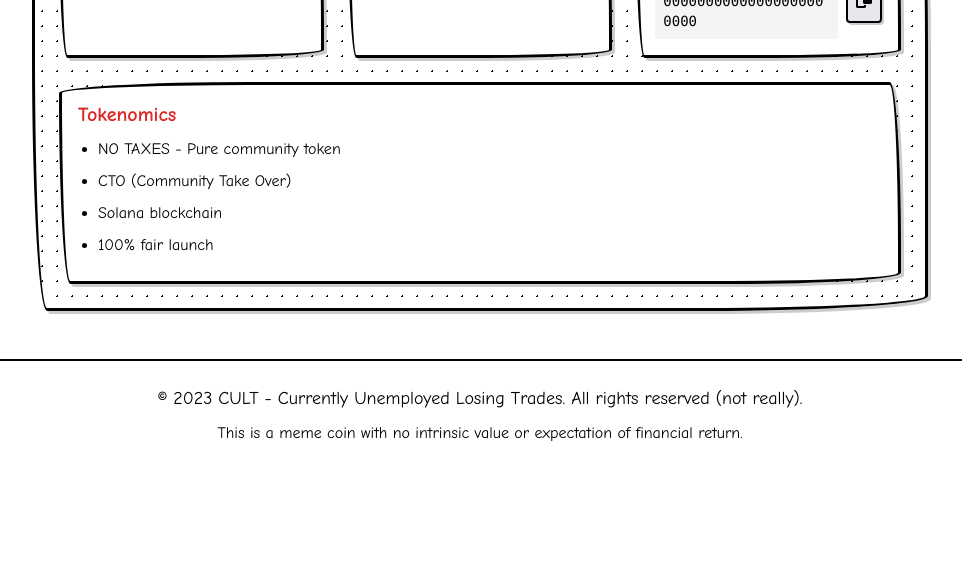
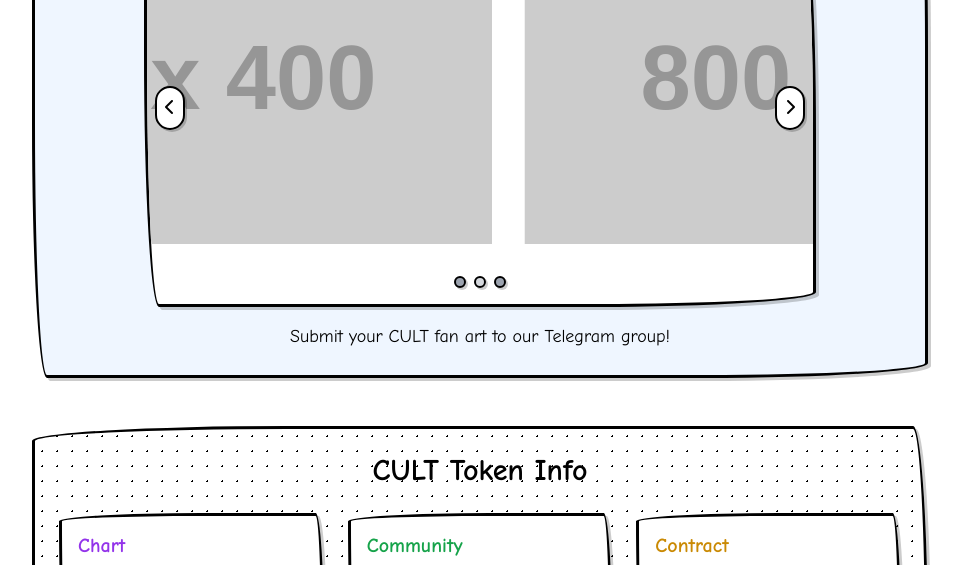
Before and after one commit to FullStackSolanaDev/cult, a plain HTML site: page index.html in a window 1280 px wide. Shown: the part 1537-2102 px from the top of the page, without its empty margins (160-1122 px from the left). Before the commit the page ends 2038 px from the top, so only its background shows below. Drawn offline with nearby package versions, Linux system fonts and the light colour scheme; placeholder pictures from the web are drawn by us.

Commit message:
Update index.html

```diff
--- a/index.html
+++ b/index.html
@@ -88,6 +88,46 @@
                 <p class="text-right text-xl font-bold">With love,<br>Brother john</p>
             </section>
 
+            <!-- Fanart Slideshow -->
+            <section class="mb-12 p-6 hand-drawn bg-blue-50">
+                <h2 class="text-3xl font-bold mb-6 text-center text-blue-600">CULT Fan Art Gallery</h2>
+
+                <div class="relative w-full max-w-2xl mx-auto overflow-hidden hand-drawn bg-white">
+                    <!-- Slides -->
+                    <div class="flex transition-transform duration-300 ease-in-out" id="fanart-slides">
+                        <!-- These would be replaced with actual fanart images -->
+                        <div class="w-full flex-shrink-0 p-4">
+                            <img src="https://via.placeholder.com/800x400?text=CULT+Fan+Art+1" alt="Fan Art 1" class="w-full h-auto mx-auto">
+                        </div>
+                        <div class="w-full flex-shrink-0 p-4">
+                            <img src="https://via.placeholder.com/800x400?text=CULT+Fan+Art+2" alt="Fan Art 2" class="w-full h-auto mx-auto">
+                        </div>
+                        <div class="w-full flex-shrink-0 p-4">
+                            <img src="https://via.placeholder.com/800x400?text=CULT+Fan+Art+3" alt="Fan Art 3" class="w-full h-auto mx-auto">
+                        </div>
+                    </div>
+
+                    <!-- Navigation -->
+                    <button class="absolute left-2 top-1/2 transform -translate-y-1/2 bg-white p-2 rounded-full hand-drawn-btn" id="prev-slide">
+                        <i class="fas fa-chevron-left"></i>
+                    </button>
+                    <button class="absolute right-2 top-1/2 transform -translate-y-1/2 bg-white p-2 rounded-full hand-drawn-btn" id="next-slide">
+                        <i class="fas fa-chevron-right"></i>
+                    </button>
+
+                    <!-- Dots -->
+                    <div class="flex justify-center space-x-2 p-4">
+                        <button class="w-3 h-3 rounded-full bg-gray-400 hand-drawn-btn slide-dot" data-index="0"></button>
+                        <button class="w-3 h-3 rounded-full bg-gray-400 hand-drawn-btn slide-dot" data-index="1"></button>
+                        <button class="w-3 h-3 rounded-full bg-gray-400 hand-drawn-btn slide-dot" data-index="2"></button>
+                    </div>
+                </div>
+
+                <p class="mt-4 text-center text-lg">
+                    Submit your CULT fan art to our Telegram group!
+                </p>
+            </section>
+
             <!-- Token Info Section -->
             <section class="mb-12 p-6 hand-drawn dotted-bg">
                 <h2 class="text-3xl font-bold mb-6 text-center">CULT Token Info</h2>
@@ -139,6 +179,51 @@
     </div>
 
     <script>
+        // Fanart slideshow functionality
+        document.addEventListener('DOMContentLoaded', function() {
+            const slides = document.getElementById('fanart-slides');
+            const slideItems = document.querySelectorAll('#fanart-slides > div');
+            const dots = document.querySelectorAll('.slide-dot');
+            let currentIndex = 0;
+            const totalSlides = slideItems.length;
+
+            function updateSlide() {
+                slides.style.transform = `translateX(-${currentIndex * 100}%)`;
+
+                // Update dots
+                dots.forEach((dot, index) => {
+                    dot.classList.toggle('bg-black', index === currentIndex);
+                    dot.classList.toggle('bg-gray-400', index !== currentIndex);
+                });
+            }
+
+            // Next button
+            document.getElementById('next-slide').addEventListener('click', function() {
+                currentIndex = (currentIndex + 1) % totalSlides;
+                updateSlide();
+            });
+
+            // Previous button
+            document.getElementById('prev-slide').addEventListener('click', function() {
+                currentIndex = (currentIndex - 1 + totalSlides) % totalSlides;
+                updateSlide();
+            });
+
+            // Dot navigation
+            dots.forEach(dot => {
+                dot.addEventListener('click', function() {
+                    currentIndex = parseInt(this.getAttribute('data-index'));
+                    updateSlide();
+                });
+            });
+
+            // Auto-advance every 5 seconds
+            setInterval(() => {
+                currentIndex = (currentIndex + 1) % totalSlides;
+                updateSlide();
+            }, 5000);
+        });
+
         // Simple copy function for contract address
         document.querySelector('.fa-copy').parentElement.addEventListener('click', function() {
             const contractAddress = document.querySelector('.font-mono').textContent;
```
